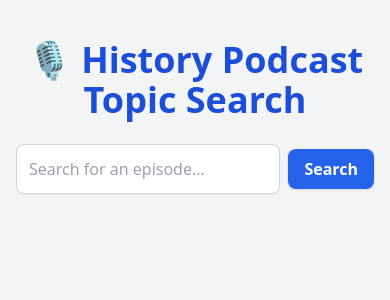
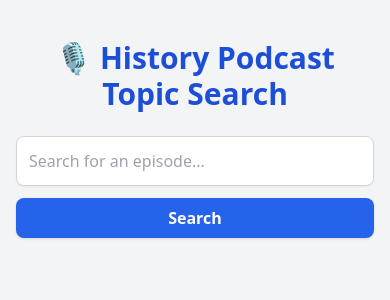
Before and after one commit to ashgazer/historypodcastfinder, a Flask app: page / in a window 390 px wide. Shown: the top 300 px of the page. Run offline with Flask 3, Linux system fonts and the light colour scheme; some libraries are stand-ins or nearby versions.

Commit message:
update for mobile view

```diff
--- a/templates/index.html
+++ b/templates/index.html
@@ -3,14 +3,18 @@
 <head>
   <meta charset="UTF-8" />
   <title>Podcast Search</title>
+  <meta name="viewport" content="width=device-width, initial-scale=1.0" />
   <script src="https://cdn.tailwindcss.com"></script>
 </head>
 <body class="bg-gray-100 text-gray-800 font-sans min-h-screen flex flex-col items-center pt-10 px-4">
 
-  <h1 class="text-4xl font-bold mb-6 text-center text-blue-700">🎙️ History Podcast Topic Search</h1>
+  <h1 class="text-3xl sm:text-4xl font-bold mb-6 text-center text-blue-700">
+    🎙️ History Podcast Topic Search
+  </h1>
 
+  <!-- Search Bar -->
   <div class="w-full max-w-xl mb-8">
-    <div class="flex items-center gap-2">
+    <div class="flex flex-col sm:flex-row items-stretch sm:items-center gap-3">
       <input
         type="text"
         id="searchBox"
@@ -19,38 +23,39 @@
       />
       <button
         onclick="searchEpisodes()"
-        class="bg-blue-600 hover:bg-blue-700 text-white font-semibold px-4 py-2 rounded-lg shadow">
+        class="bg-blue-600 hover:bg-blue-700 text-white font-semibold px-4 py-2 rounded-lg shadow w-full sm:w-auto">
         Search
       </button>
     </div>
   </div>
 
+  <!-- Results -->
   <div id="results" class="w-full max-w-2xl space-y-6">
     <!-- Results go here -->
   </div>
 
-  <!-- Unified Audio Player with Controls -->
-  <div id="playerContainer" class="fixed bottom-0 left-0 w-full bg-white shadow-md border-t border-gray-200 p-4 flex flex-col md:flex-row items-center justify-between gap-4 hidden z-50">
-    <div class="flex flex-col items-center text-center w-full md:w-auto">
-      <p id="nowPlaying" class="font-medium text-blue-700 text-sm text-center"></p>
+  <!-- Audio Player -->
+  <div id="playerContainer"
+       class="fixed bottom-0 left-0 w-full bg-white shadow-md border-t border-gray-200 p-4 flex flex-col gap-4 sm:gap-2 sm:flex-row sm:items-center justify-between z-50 hidden">
 
-      <div class="flex items-center gap-4 w-full">
+    <!-- Info & Controls -->
+    <div class="w-full sm:w-auto text-center sm:text-left flex flex-col sm:flex-row sm:items-center gap-2">
+      <p id="nowPlaying" class="font-medium text-blue-700 text-sm truncate"></p>
+
+      <div class="flex flex-wrap items-center justify-center gap-3 w-full sm:w-auto">
         <button onclick="playPrevious()" class="bg-gray-100 p-2 rounded hover:bg-gray-200" title="Previous">⏮</button>
-        <button id="playPauseBtn" onclick="togglePlayPause()" class="bg-blue-600 text-white p-2 px-4 rounded hover:bg-blue-700 font-semibold">▶️</button>
+        <button id="playPauseBtn" onclick="togglePlayPause()" class="bg-blue-600 text-white px-4 py-2 rounded hover:bg-blue-700 font-semibold">▶️</button>
         <button onclick="playNext()" class="bg-gray-100 p-2 rounded hover:bg-gray-200" title="Next">⏭</button>
-
         <span id="currentTime" class="text-xs text-gray-600">0:00</span>
-
-        <input type="range" id="progressBar" value="0" min="0" max="100"
-               class="w-full accent-blue-600 h-2 rounded-lg cursor-pointer" />
-
+        <input type="range" id="progressBar" value="0" min="0" max="100" class="w-full sm:w-40 accent-blue-600 h-2 rounded-lg cursor-pointer" />
         <span id="duration" class="text-xs text-gray-600">0:00</span>
       </div>
     </div>
+
     <audio id="unifiedPlayer" class="hidden"></audio>
   </div>
 
-  <!-- Load JS last -->
+  <!-- JS -->
   <script src="{{ url_for('static', filename='script.js') }}"></script>
 
 </body>
```
